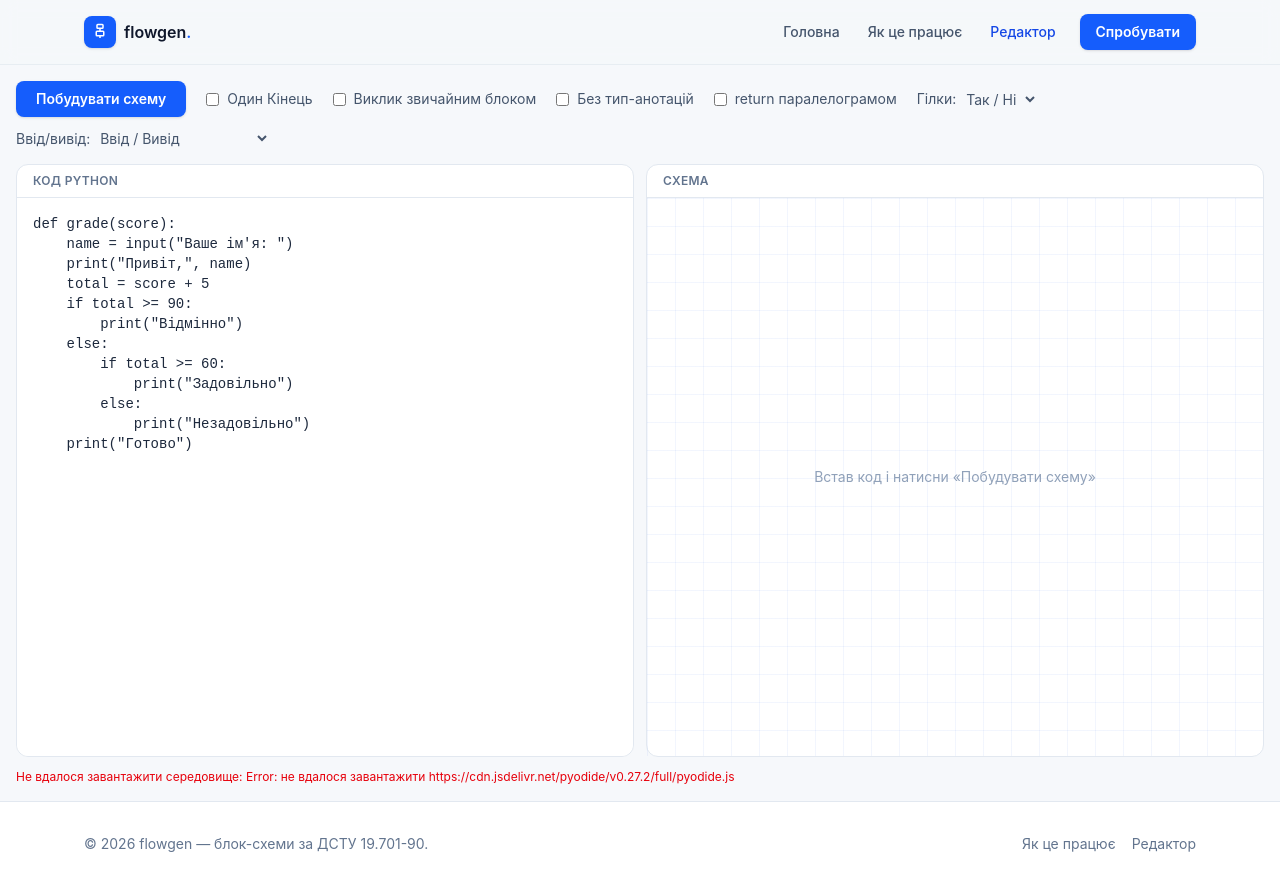
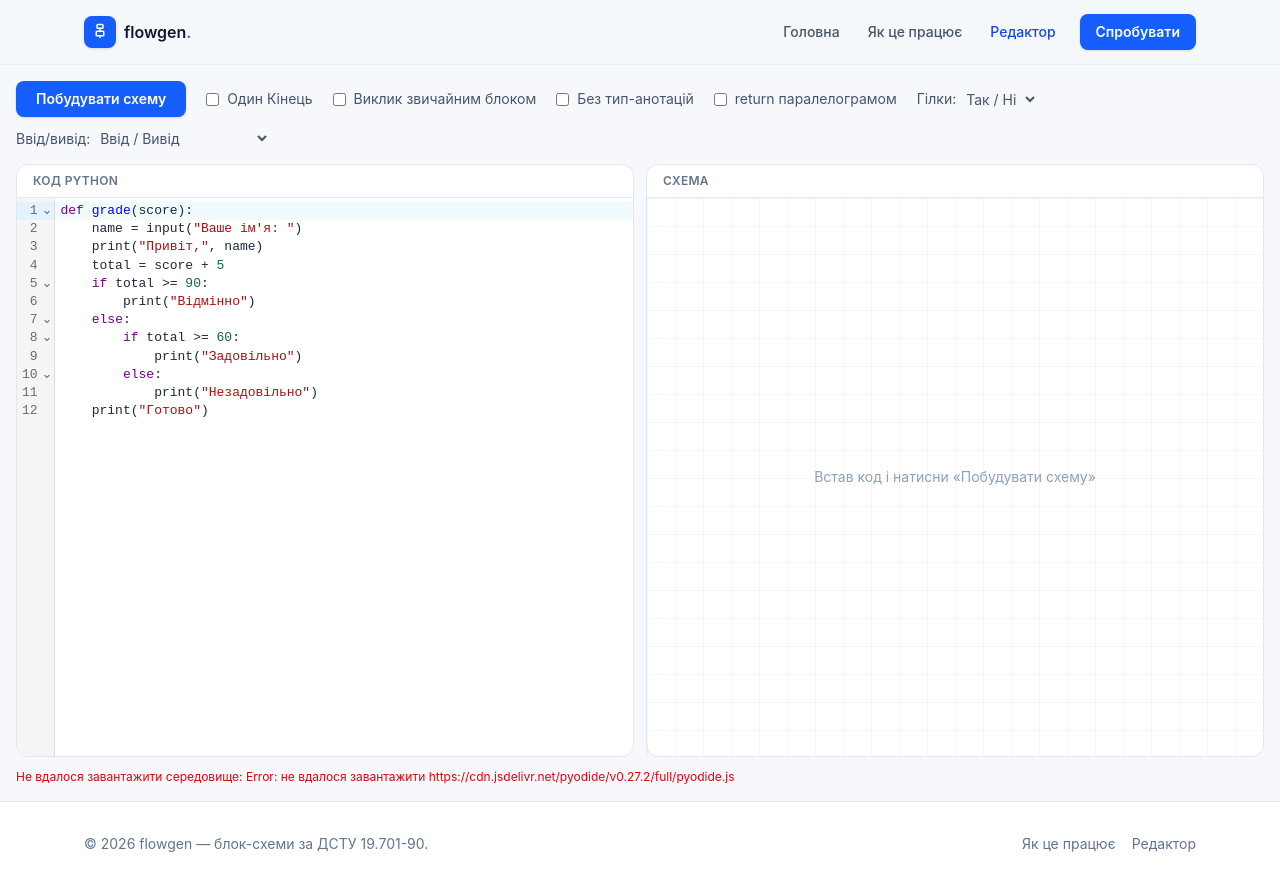
Before and after one commit to OlexiyOdarchuk/rombik, a SvelteKit app in the folder web/: page /app in a window 1280 px wide. Built offline with nearby package versions, Linux system fonts and the light colour scheme.

Commit message:
Фронт: професійний редактор коду (CodeMirror 6)
lib/CodeEditor.svelte — підсвітка Python, авто-відступ після «:» (if/for/
while/def), номери рядків, парність дужок, відступ Tab. Замінив textarea.

```diff
--- a/web/package.json
+++ b/web/package.json
@@ -16,5 +16,11 @@
     "svelte": "^5.2.0",
     "tailwindcss": "^4.0.0",
     "vite": "^6.0.0"
+  },
+  "dependencies": {
+    "@codemirror/lang-python": "^6.2.1",
+    "@codemirror/state": "^6.6.0",
+    "@codemirror/view": "^6.43.0",
+    "codemirror": "^6.0.2"
   }
 }
--- /dev/null
+++ b/web/src/lib/CodeEditor.svelte
@@ -0,0 +1,41 @@
+<script>
+	import { onMount } from 'svelte';
+	import { EditorView, basicSetup } from 'codemirror';
+	import { EditorState } from '@codemirror/state';
+	import { python } from '@codemirror/lang-python';
+
+	let { value = $bindable('') } = $props();
+	let el;
+	let view;
+
+	onMount(() => {
+		view = new EditorView({
+			parent: el,
+			state: EditorState.create({
+				doc: value,
+				extensions: [
+					basicSetup, // номери рядків, дужки, авто-відступ, підсвітка
+					python(), // мова Python: підсвітка + відступ після «:»
+					EditorView.updateListener.of((u) => {
+						if (u.docChanged) value = u.state.doc.toString();
+					}),
+					EditorView.theme({
+						'&': { height: '100%', fontSize: '13px' },
+						'.cm-scroller': { overflow: 'auto', fontFamily: 'ui-monospace, monospace' },
+						'&.cm-focused': { outline: 'none' }
+					})
+				]
+			})
+		});
+		return () => view.destroy();
+	});
+
+	// Віддзеркалити зовнішні зміни value (напр. скидання на зразок).
+	$effect(() => {
+		if (view && value !== view.state.doc.toString()) {
+			view.dispatch({ changes: { from: 0, to: view.state.doc.length, insert: value } });
+		}
+	});
+</script>
+
+<div bind:this={el} class="h-full min-h-0 overflow-hidden"></div>
--- a/web/src/routes/app/+page.svelte
+++ b/web/src/routes/app/+page.svelte
@@ -1,5 +1,6 @@
 <script>
 	import { generate, warmup } from '$lib/engine.js';
+	import CodeEditor from '$lib/CodeEditor.svelte';
 	import { onMount } from 'svelte';
 
 	const SAMPLE = `def grade(score):
@@ -174,11 +175,9 @@
 			<div class="border-b border-slate-200 px-4 py-2 text-xs font-semibold uppercase tracking-wide text-slate-500">
 				Код Python
 			</div>
-			<textarea
-				bind:value={code}
-				spellcheck="false"
-				class="min-h-0 flex-1 resize-none rounded-b-xl bg-white p-4 font-mono text-sm text-slate-800 outline-none"
-			></textarea>
+			<div class="min-h-0 flex-1 overflow-hidden rounded-b-xl">
+				<CodeEditor bind:value={code} />
+			</div>
 		</div>
 
 		<!-- preview: усі схеми списком -->
```
Also changed, not shown: 1 other file (tests, documents, lock files or other folders).
